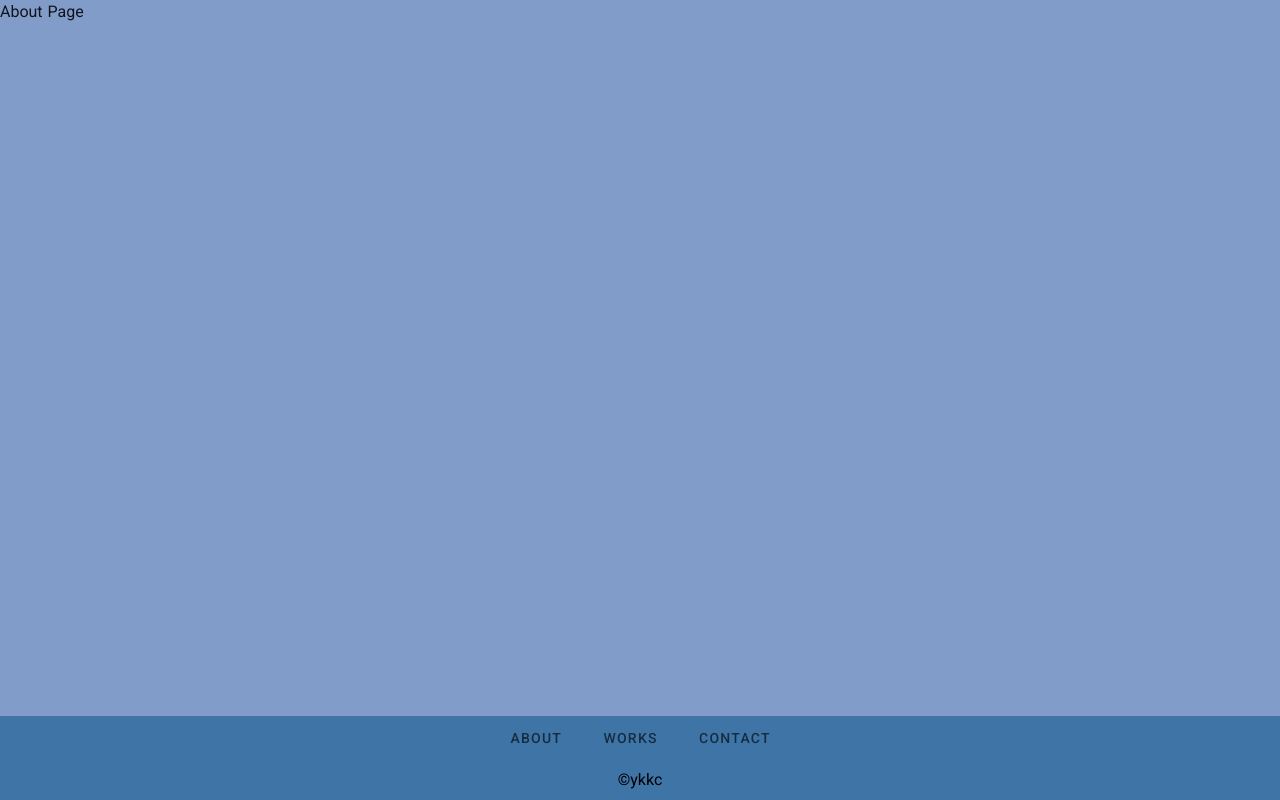
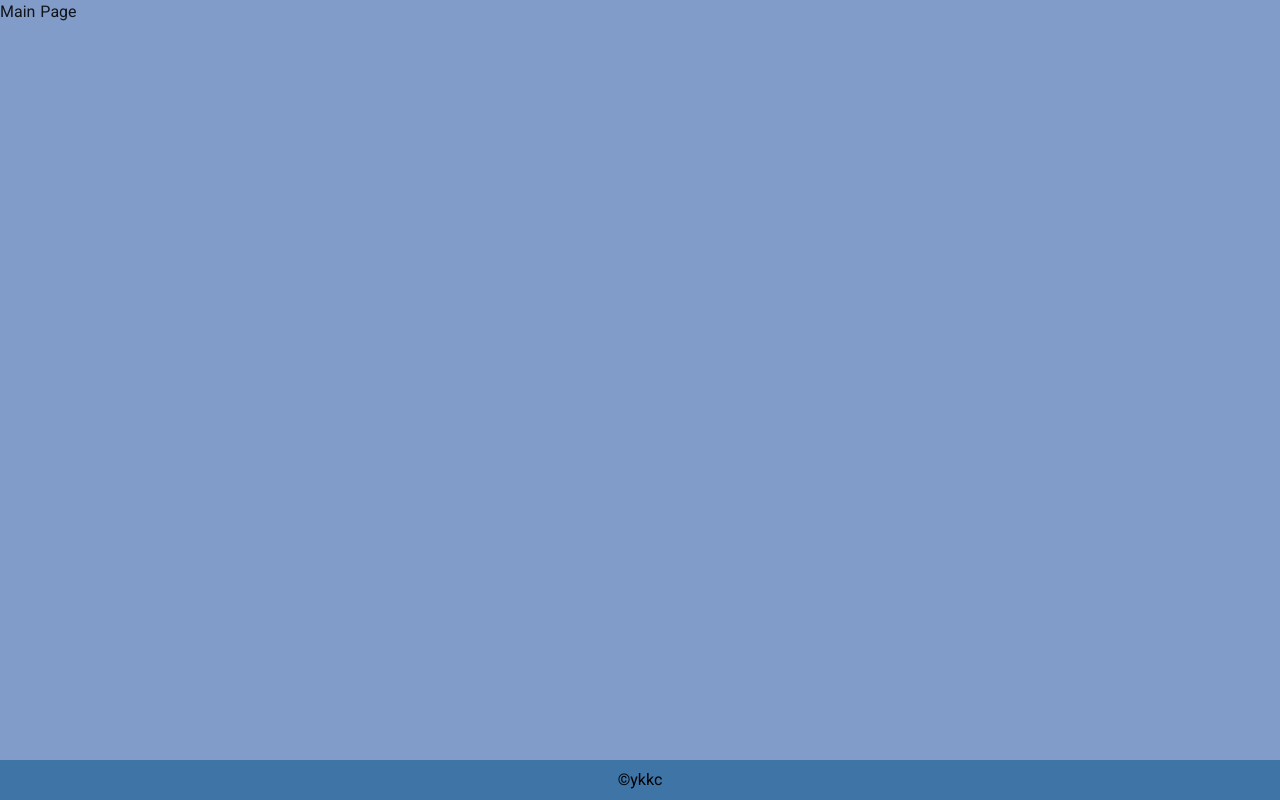
Before and after one commit to ykkc/ykkc-app, a Nuxt app: page / in a window 1280 px wide. Built offline with nearby package versions, Linux system fonts and the light colour scheme.

Commit message:
:shower: clean up

```diff
--- a/components/Footer.vue
+++ b/components/Footer.vue
@@ -7,33 +7,6 @@
       justify="center"
       no-gutters
     >
-      <v-btn
-        :disabled="loading"
-        class="ma-1"
-        color="black"
-        plain
-        @click="switchInfo(1)"
-      >
-        About
-      </v-btn>
-      <v-btn
-        :disabled="loading"
-        class="ma-1"
-        color="black"
-        plain
-        @click="switchInfo(2)"
-      >
-        Works
-      </v-btn>
-      <v-btn
-        :disabled="loading"
-        class="ma-1"
-        color="black"
-        plain
-        @click="switchInfo(3)"
-      >
-        Contact
-      </v-btn>
       <v-col
         class="secondary darken-1 py-2 text-center black--text"
         cols="12"
--- a/components/pages/ContactPage.vue
+++ /dev/null
@@ -1,15 +0,0 @@
-<template>
-  <v-main>
-    Contact Page
-  </v-main>
-</template>
-
-<script>
-export default {
-  data() {
-    return {
-      loading: false
-    }
-  }
-}
-</script>
--- a/components/pages/AboutPage.vue
+++ b/components/pages/MainPage.vue
@@ -1,6 +1,6 @@
 <template>
   <v-main>
-    About Page
+    Main Page
   </v-main>
 </template>
 
--- a/components/pages/WorkPage.vue
+++ /dev/null
@@ -1,15 +0,0 @@
-<template>
-  <v-main>
-    Work Page
-  </v-main>
-</template>
-
-<script>
-export default {
-  data() {
-    return {
-      loading: false
-    }
-  }
-}
-</script>
--- a/pages/index.vue
+++ b/pages/index.vue
@@ -1,37 +1,25 @@
 <template>
   <div>
     <v-app>
-      <AboutPage v-show="selectedTab==1"/>
-      <WorkPage v-show="selectedTab==2"/>
-      <ContactPage v-show="selectedTab==3"/>
-      <Footer :switchInfo="switchInfo" />
+      <MainPage />
+      <Footer />
     </v-app>
   </div>
 </template>
 
 <script>
-import AboutPage from '~/components/pages/AboutPage.vue'
-import WorkPage from '~/components/pages/WorkPage.vue'
-import ContactPage from '~/components/pages/ContactPage.vue'
+import MainPage from '~/components/pages/MainPage.vue'
 import Footer from '~/components/Footer.vue'
 
 export default {
   components: {
-    AboutPage,
-    WorkPage,
-    ContactPage,
+    MainPage,
     Footer
   },
   data() {
     return {
       title: 'ykkc-app',
-      loading: false,
-      selectedTab: 1
-    }
-  },
-  methods: {
-    switchInfo(value) {
-      this.selectedTab = value
+      loading: false
     }
   },
 }
```
